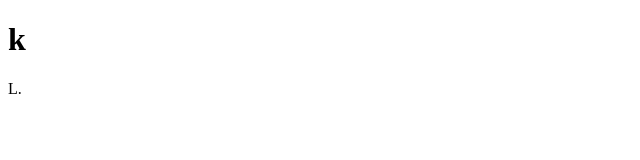
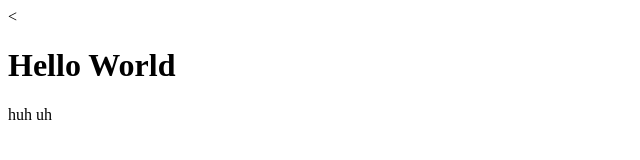
Before and after one commit to umrem222/fashion-demon-xd, a plain HTML site: page index.html in a window 1280 px wide. Shown: the whole page, without its empty margins (0-640 px from the left). Drawn offline with Linux system fonts and the light colour scheme.

Commit message:
Update index.html

```diff
--- a/index.html
+++ b/index.html
@@ -1,7 +1,10 @@
-<!DOCTYPE html>
+<!DOCTYPE hmtl>
 <html>
+  <head><
+    <title>umrem222.github.io</title>
+  </head>
 <body>
-<h1>k</h1>
-<p>L.</p>
+   <h1>Hello World</h1>
+   <p>huh uh</p>
 </body>
 </html>
```
